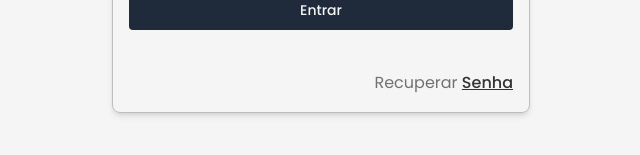
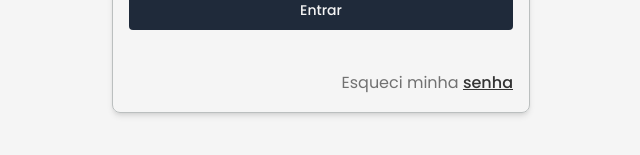
Before and after one commit to RpThiagoluiz/project-ct, a Next.js app: page /login in a window 1280 px wide. Shown: the part 537-692 px from the top of the page, without its empty margins (319-959 px from the left). Built offline with nearby package versions, Linux system fonts and the light colour scheme.

Commit message:
refactor: change forget password text

```diff
--- a/src/app/login/page.tsx
+++ b/src/app/login/page.tsx
@@ -109,12 +109,12 @@ export default function Page() {
           </Button>
         </form>
         <p className="mt-10 block text-right text-base font-normal leading-relaxed text-grayPrimary antialiased">
-          Recuperar{' '}
+          Esqueci minha{' '}
           <Link
             className="font-medium text-grayDark transition-colors hover:text-primaryDarkBlue underline"
             href="/forget-password"
           >
-            Senha
+            senha
           </Link>
         </p>
       </div>
```
